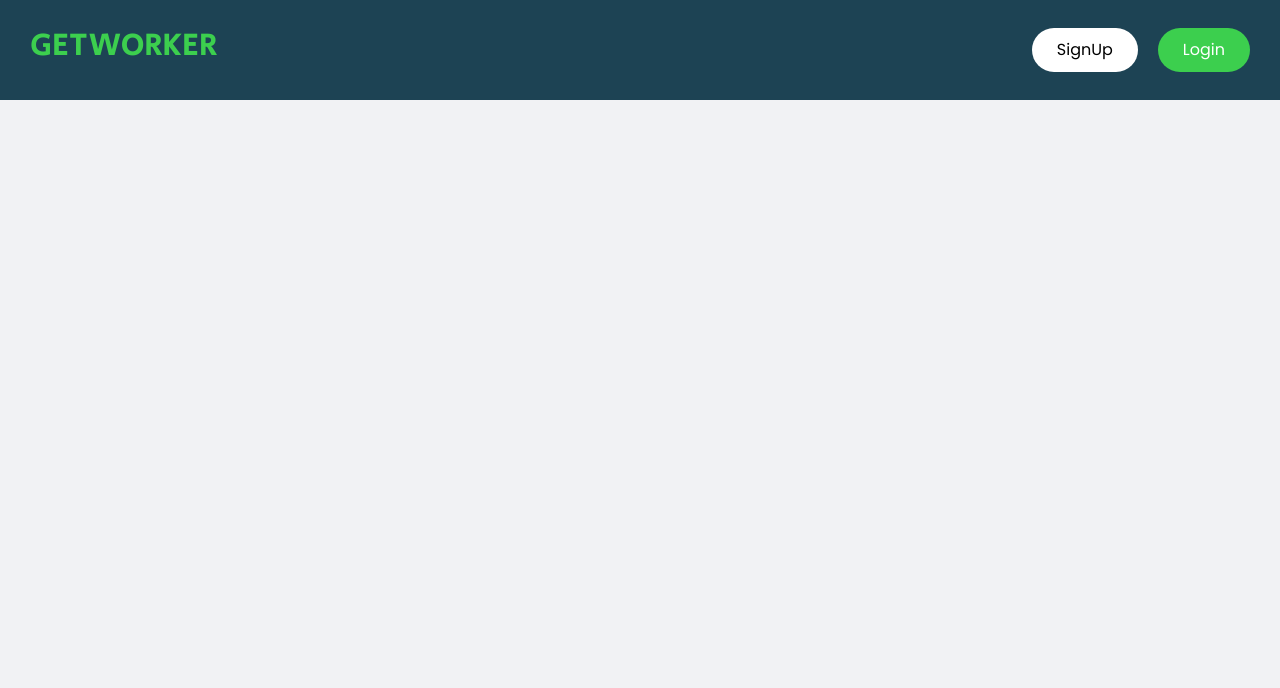
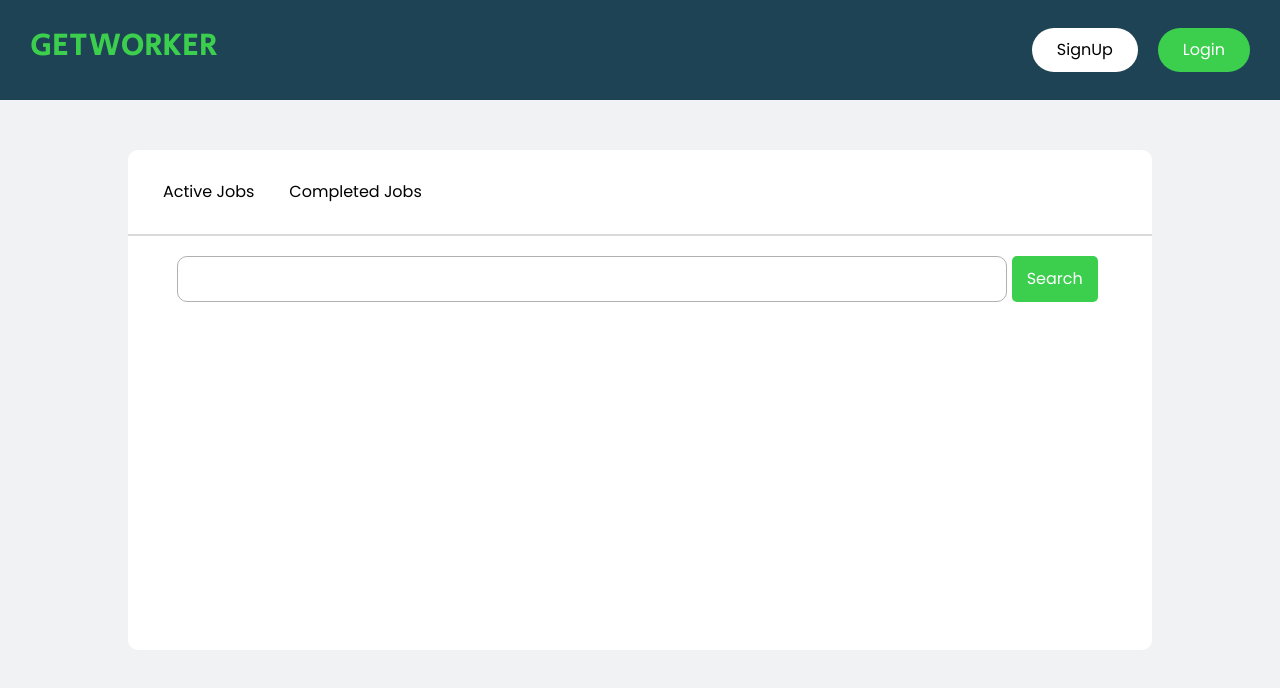
Before and after one commit to hishampaloli/getWorker, a React (Create React App) app in the folder getwork.com/frontend/: page /user/myjobs in a window 1280 px wide. Shown: the top 688 px of the page. Built offline with nearby package versions, Linux system fonts and the light colour scheme; a web font is replaced by a local one.

Commit message:
walletFrontend

```diff
--- a/getwork.com/frontend/src/App.js
+++ b/getwork.com/frontend/src/App.js
@@ -23,6 +23,7 @@ import ProposalPage from "./Pages/EmployeePage/ProposalPage/ProposalPage";
 import AllProposal from "./Pages/EmployeePage/AllProposal/AllProposal";
 import ViewProposal from "./components/EmployeeComponents/ViewProposal/ViewProposal";
 import EmployerPublicView from "./Pages/EmployerPage/EmployerPublicView/EmployerPublicView";
+import EmployeeJobsPage from "./Pages/EmployeePage/JobsPage/EmployeeJobsPage";
 
 const Landing = React.lazy(() => import("./Pages/LandingPage.js/Landing"));
 const Login = React.lazy(() => import("./Pages/LoginPage/Login"));
@@ -83,16 +84,10 @@ function App() {
               element={<EmployeePublicView />}
             />
 
-            <Route
-              exact
-              path="/user/proposals"
-              element={<AllProposal />}
-            />
-             <Route
-              exact
-              path="/user/proposal/:id"
-              element={<ViewProposal />}
-            />
+            <Route exact path="/user/proposals" element={<AllProposal />} />
+
+            <Route exact path="/user/myjobs" element={<EmployeeJobsPage />} />
+            <Route exact path="/user/proposal/:id" element={<ViewProposal />} />
 
             <Route exact path="/employer/home" element={<EmployerHome />} />
             <Route
@@ -103,7 +98,11 @@ function App() {
             <Route exact path="/findTalents" element={<FindTalentsPage />} />
             <Route exact path="/employer/postjob" element={<PostJobs />} />
             <Route exact path="/employer/myposts" element={<MyPosts />} />
-            <Route exact path="/employer/publicview/:id" element={<EmployerPublicView/>} />
+            <Route
+              exact
+              path="/employer/publicview/:id"
+              element={<EmployerPublicView />}
+            />
 
             <Route exact path="/jobs/:id" element={<JobView />} />
             <Route exact path="/jobs/:id/proposal" element={<ProposalPage />} />
--- /dev/null
+++ b/getwork.com/frontend/src/Pages/EmployeePage/JobsPage/EmployeeJobsPage.js
@@ -0,0 +1,75 @@
+import React, { useEffect, useState } from "react";
+import { useDispatch, useSelector } from "react-redux";
+import { useNavigate } from "react-router-dom";
+import { getEmployerProfile } from "../../../actions/EmployerActions";
+import { getEmployeeProfile } from "../../../actions/EmplyeeActions";
+import ActiveJobs from "../../../components/EmployerComponents/MyJobsComps/ActiveJobs";
+import AllJobs from "../../../components/EmployerComponents/MyJobsComps/AllJobs";
+
+const EmployeeJobsPage = () => {
+  const navigate = useNavigate();
+  const dispatch = useDispatch();
+  const user = useSelector((state) => state.user);
+  const employeeData = useSelector((state) => state.employeeData);
+
+
+  const [ed, setEd] = useState("");
+  const [keyword, setKeyword] = useState("");
+
+  useEffect(() => {
+
+    dispatch(getEmployeeProfile());
+  }, [user]);
+
+
+  return (
+    <div className="postJobs">
+      <div className="post-box">
+        <div className="header">
+          <button
+            style={
+              ed === "active"
+                ? { backgroundColor: "#1d4354", color: "white" }
+                : {}
+            }
+            onClick={() => setEd("active")}
+          >
+            Active Jobs
+          </button>
+          <button
+            style={
+              ed === "completed"
+                ? { backgroundColor: "#1d4354", color: "white" }
+                : {}
+            }
+            onClick={() => setEd("completed")}
+          >
+            Completed Jobs
+          </button>
+
+
+        </div>
+        <form className="jobs-search">
+          <input
+            style={{ width: "81%" }}
+            type="text"
+            onChange={(e) => setKeyword(e.target.value)}
+          />
+          <button type="submit">Search</button>
+        </form>
+
+        <div className="main-body">
+          {ed === "active" ? (
+            <ActiveJobs jobs={employeeData?.userData?.activeContracts} />
+          ) : ed === "completed" ? (
+            <AllJobs jobs={employeeData?.userData?.completedJobs} />
+          )  : (
+            ""
+          )}
+        </div>
+      </div>
+    </div>
+  );
+};
+
+export default EmployeeJobsPage;
--- a/getwork.com/frontend/src/Pages/EmployerPage/EmployerPage.js/EmployerHome.js
+++ b/getwork.com/frontend/src/Pages/EmployerPage/EmployerPage.js/EmployerHome.js
@@ -125,7 +125,6 @@ const EmployerHome = () => {
           </div>
         </div>
 </div>
-        <div className="right"></div>
       </div>
     </div>
   );
--- a/getwork.com/frontend/src/Pages/EmployerPage/EmployerPage.js/EmployerPage.css
+++ b/getwork.com/frontend/src/Pages/EmployerPage/EmployerPage.js/EmployerPage.css
@@ -26,7 +26,7 @@
 }
 
 .employeePage .bottom .left {
-  width: 95%;
+  width: 100%;
   background-color: white;
   border-radius: 15px;
   padding-bottom: 30px;
@@ -46,9 +46,3 @@ display: flex;
 flex-direction: column;
 align-items: center;
 }
-
-.employeePage .bottom .right {
-  width: 24%;
-  background-color: white;
-  border-radius: 15px;
-}
--- a/getwork.com/frontend/src/Pages/EmployerPage/EmployerProfile/EmployerProfile.js
+++ b/getwork.com/frontend/src/Pages/EmployerPage/EmployerProfile/EmployerProfile.js
@@ -27,7 +27,7 @@ const EmployerProfile = () => {
       navigate("/admin/profile");
     }
 
-    // dispatch(getEmployerProfile());
+    dispatch(getEmployerProfile());
   }, [user]);
 
 
```
Also changed, not shown: 2 other files (tests, documents, lock files or other folders).
